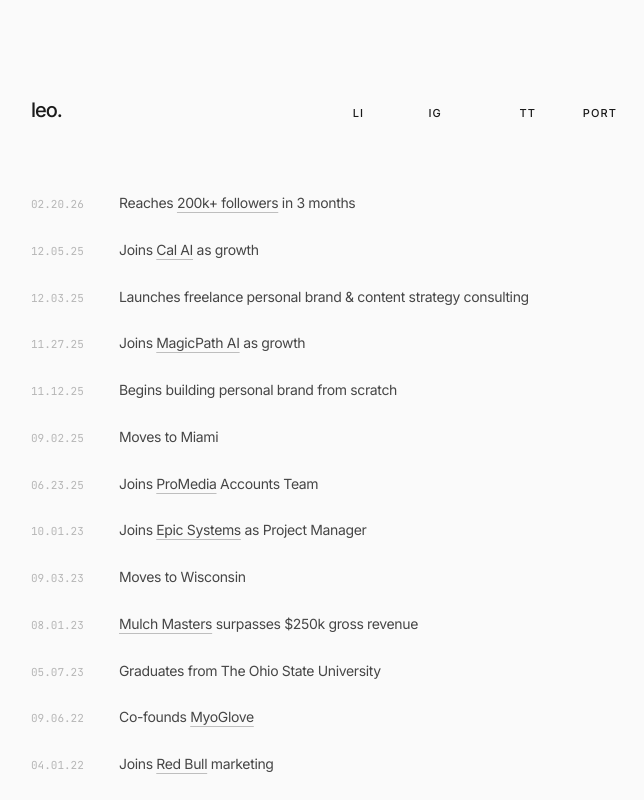
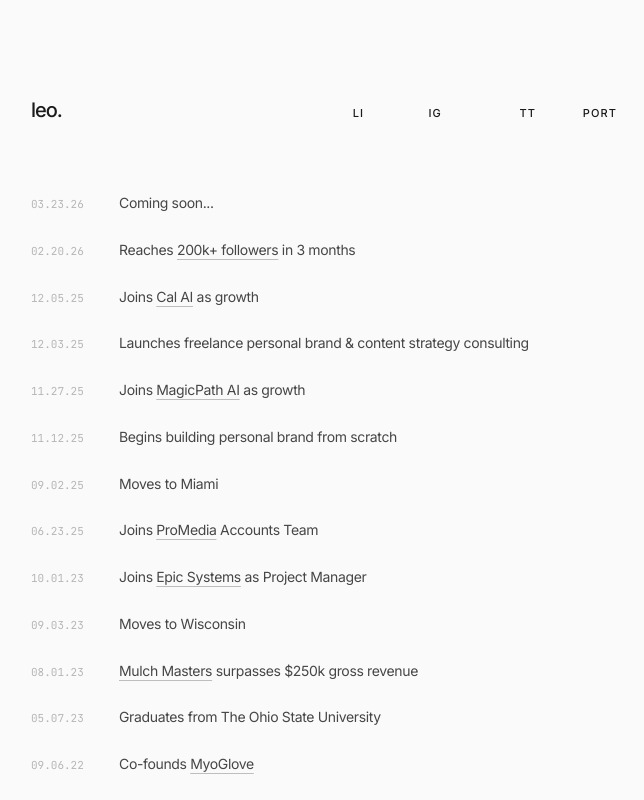
Before and after one commit to leonardyu19-stack/leo-yu-port, a React (Vite) app: page / in a window 1280 px wide. Shown: the top 800 px of the page, without its empty margins (297-941 px from the left). Built offline with nearby package versions, Linux system fonts and the light colour scheme.

Commit message:
Update App.tsx

```diff
--- a/src/App.tsx
+++ b/src/App.tsx
@@ -10,6 +10,7 @@
 }
 
 const timelineData: TimelineItem[] = [
+  { date: '03.23.26', content: 'Coming soon...' },
   { date: '02.20.26', content: 'Reaches ', linkText: '200k+ followers', link: 'https://beacons.ai/leoyu.mp4/mediakit', suffix: ' in 3 months' },
   { date: '12.05.25', content: 'Joins ', linkText: 'Cal AI', link: 'https://calai.app', suffix: ' as growth' },
   { date: '12.03.25', content: 'Launches freelance personal brand & content strategy consulting' },
```
